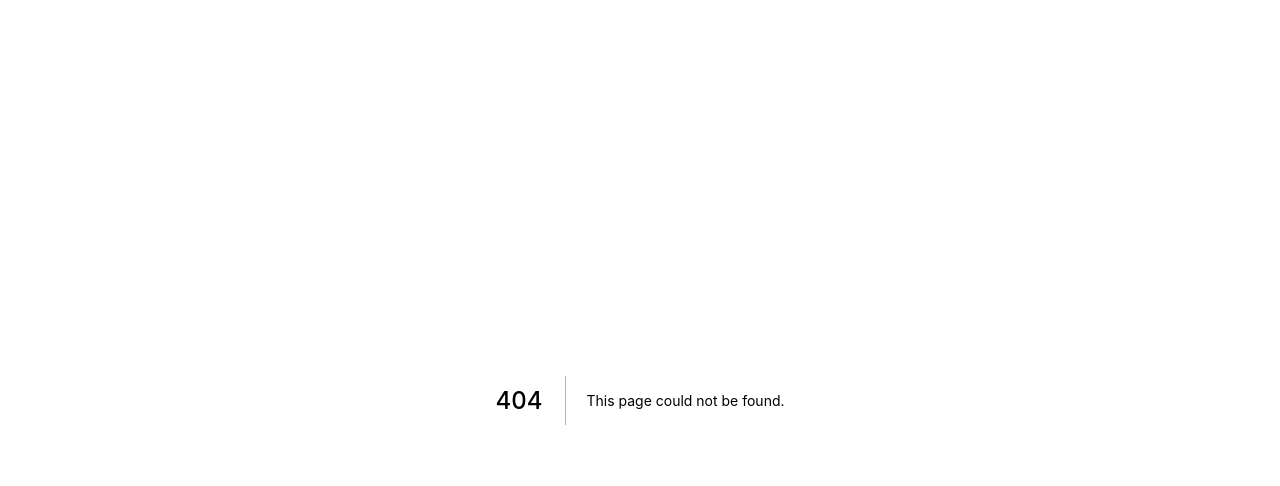
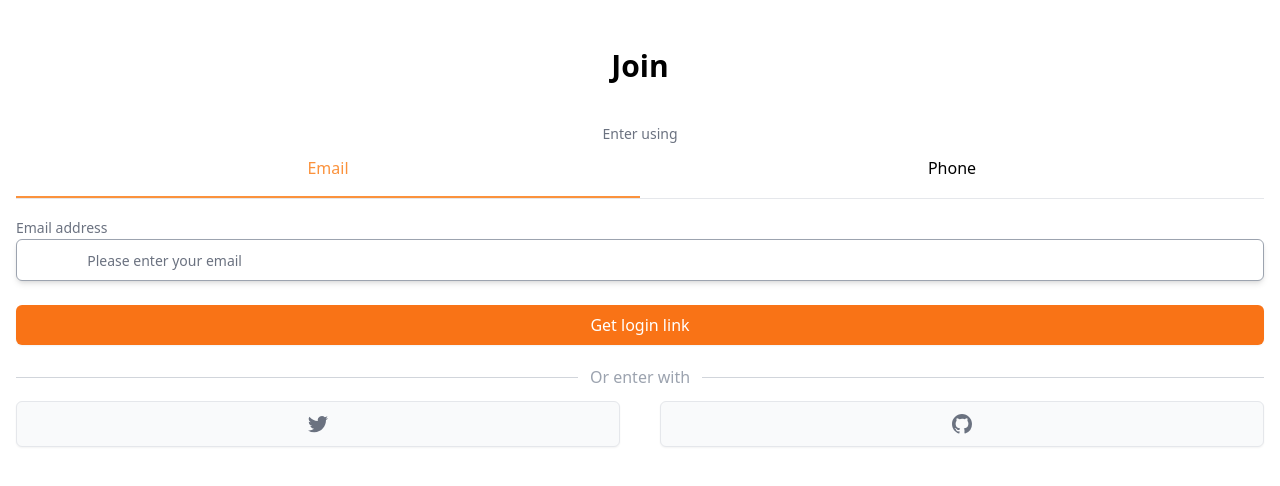
Before and after one commit to GEON1999/carrot-market, a Next.js app: page /enter in a window 1280 px wide. Before the commit this address had no page. Shown: the top 486 px of the page. Built offline with nearby package versions, Linux system fonts and the light colour scheme.

Commit message:
HTML&CSS: sign up

```diff
--- a/package.json
+++ b/package.json
@@ -14,6 +14,7 @@
     "react-dom": "18.2.0"
   },
   "devDependencies": {
+    "@tailwindcss/forms": "^0.5.2",
     "@types/node": "18.6.3",
     "@types/react": "18.0.15",
     "@types/react-dom": "18.0.6",
--- /dev/null
+++ b/pages/enter.tsx
@@ -0,0 +1,111 @@
+import { useState } from "react";
+
+export default function Enter() {
+  const [method, setMethod] = useState<"email" | "phone">("email");
+  const onEmailClick = () => setMethod("email");
+  const onPhoneClick = () => setMethod("phone");
+  return (
+    <div className="mx-4">
+      <h3 className="text-center mt-12 font-bold text-3xl">Join</h3>
+      <div>
+        <div className="felx flex-col">
+          <h5 className="text-center mt-10 text-sm text-gray-500">
+            Enter using
+          </h5>
+          <div className="grid grid-cols-2 mt-3  border-b">
+            <button
+              onClick={onEmailClick}
+              className={`pb-4 border-b-2 ${
+                method === "email"
+                  ? " border-orange-400 text-orange-400"
+                  : "border-transparent"
+              }`}
+            >
+              Email
+            </button>
+            <button
+              onClick={onPhoneClick}
+              className={`pb-4 border-b-2 ${
+                method === "phone"
+                  ? " border-orange-400 text-orange-400"
+                  : "border-transparent"
+              }`}
+            >
+              Phone
+            </button>
+          </div>
+        </div>
+        <form className="mt-4 mb-2">
+          <label className="text-sm text-gray-500">
+            {method === "email" ? "Email address" : null}
+            {method === "phone" ? "Phone number" : null}
+          </label>
+          <div>
+            {method === "email" ? (
+              <input
+                type="email"
+                required
+                placeholder="
+                Please enter your email"
+                className="border-gray-400 shadow-md w-full border placeholder:text-gray-500 placeholder:text-sm rounded-md  px-3 py-2 focus:outline-none focus:border-orange-500 focus:ring-orange-500"
+              />
+            ) : null}
+            {method === "phone" ? (
+              <div className="flex rounded-sm shadow-sm">
+                <span className="flex items-center justify-center px-3 rounded-l-md border border-r-0 border-gray-300 bg-gray-50 text-gray-500 select-none text-sm">
+                  +82
+                </span>
+                <input
+                  type="number"
+                  required
+                  placeholder="Plese enter your number"
+                  className="appearance-none border-gray-300 shadow-md w-full border px-3 py-2 placeholder:text-gray-500 placeholder:text-sm rounded-md rounded-l-none   focus:outline-none focus:border-orange-500 focus:ring-orange-500"
+                />
+              </div>
+            ) : null}
+          </div>
+          <button className="mt-6 bg-orange-500 rounded-md w-full py-2 px-3 text-white shadow-sm hover:bg-orange-600 focus:ring-orange-500 focus:ring-2 focus:ring-offset-1 outline-none">
+            {method === "email" ? "Get login link" : null}
+            {method === "phone" ? "Get one-time password" : null}
+          </button>
+        </form>
+        <div className="mt-8">
+          <div className="relative">
+            <div className="absolute border-b border-gray-300 w-full" />
+            <div className="relative -top-3 text-center ">
+              <span className=" text-gray-400 bg-white px-3">
+                Or enter with
+              </span>
+            </div>
+          </div>
+          <div className="grid grid-cols-2 gap-10">
+            <button className="bg-gray-50 flex items-center justify-center border border-gray-200 py-3 rounded-md hover:bg-gray-100 shadow-sm text-gray-500 hover:text-gray-700">
+              <svg
+                className="w-5 h-5"
+                aria-hidden="true"
+                fill="currentColor"
+                viewBox="0 0 20 20"
+              >
+                <path d="M6.29 18.251c7.547 0 11.675-6.253 11.675-11.675 0-.178 0-.355-.012-.53A8.348 8.348 0 0020 3.92a8.19 8.19 0 01-2.357.646 4.118 4.118 0 001.804-2.27 8.224 8.224 0 01-2.605.996 4.107 4.107 0 00-6.993 3.743 11.65 11.65 0 01-8.457-4.287 4.106 4.106 0 001.27 5.477A4.073 4.073 0 01.8 7.713v.052a4.105 4.105 0 003.292 4.022 4.095 4.095 0 01-1.853.07 4.108 4.108 0 003.834 2.85A8.233 8.233 0 010 16.407a11.616 11.616 0 006.29 1.84" />
+              </svg>
+            </button>
+            <button className="bg-gray-50 flex items-center justify-center border border-gray-200 py-3 rounded-md hover:bg-gray-100 shadow-sm text-gray-500 hover:text-gray-700">
+              <svg
+                className="w-5 h-5"
+                aria-hidden="true"
+                fill="currentColor"
+                viewBox="0 0 20 20"
+              >
+                <path
+                  fillRule="evenodd"
+                  d="M10 0C4.477 0 0 4.484 0 10.017c0 4.425 2.865 8.18 6.839 9.504.5.092.682-.217.682-.483 0-.237-.008-.868-.013-1.703-2.782.605-3.369-1.343-3.369-1.343-.454-1.158-1.11-1.466-1.11-1.466-.908-.62.069-.608.069-.608 1.003.07 1.531 1.032 1.531 1.032.892 1.53 2.341 1.088 2.91.832.092-.647.35-1.088.636-1.338-2.22-.253-4.555-1.113-4.555-4.951 0-1.093.39-1.988 1.029-2.688-.103-.253-.446-1.272.098-2.65 0 0 .84-.27 2.75 1.026A9.564 9.564 0 0110 4.844c.85.004 1.705.115 2.504.337 1.909-1.296 2.747-1.027 2.747-1.027.546 1.379.203 2.398.1 2.651.64.7 1.028 1.595 1.028 2.688 0 3.848-2.339 4.695-4.566 4.942.359.31.678.921.678 1.856 0 1.338-.012 2.419-.012 2.747 0 .268.18.58.688.482A10.019 10.019 0 0020 10.017C20 4.484 15.522 0 10 0z"
+                  clipRule="evenodd"
+                />
+              </svg>
+            </button>
+          </div>
+        </div>
+      </div>
+    </div>
+  );
+}
--- a/pages/index.tsx
+++ b/pages/index.tsx
@@ -1,88 +1,7 @@
 import type { NextPage } from "next";
 
 const Home: NextPage = () => {
-  return (
-    <div className="bg-slate-500 py-28 px-10 grid gap-10">
-      <div className="bg-white p-6 rounded-3xl shadow-2xl">
-        <div>
-          <span className="font-semibold text-lg">Select item</span>
-        </div>
-        <div className="flex justify-between mt-2">
-          <span className="text-gray-400">Grey Chair</span>
-          <span>$10</span>
-        </div>
-        <div className="flex justify-between my-1">
-          <span className="text-gray-400">Tooly Table</span>
-          <span>$80</span>
-        </div>
-        <div className="flex justify-between border-t-2 border-dashed mt-2 pt-2">
-          <span className="font-semibold ">Total</span>
-          <span>$90</span>
-        </div>
-        <div className="bg-blue-400 rounded-3xl text-center p-2 w-40 m-auto text-white">
-          Checkout
-        </div>
-      </div>
-      <div className="bg-blue-500 overflow-hidden rounded-3xl shadow-xl">
-        <div className=" p-6 ">
-          <span className="text-white text-lg font-semibold">Profile</span>
-        </div>
-        <div className="bg-white rounded-t-3xl p-6 ">
-          <div className="flex justify-between items-end relative -top-16">
-            <div className="flex flex-col items-center">
-              <span className="text-sm text-gray-400 mb-1">Orders</span>
-              <span className="font-semibold">340</span>
-            </div>
-            <div className="w-24 h-24 bg-slate-400 rounded-full" />
-            <div className="flex flex-col items-center">
-              <span className="text-sm text-gray-400 mb-1">Spent</span>
-              <span className="font-semibold">$2,310</span>
-            </div>
-          </div>
-          <div className="text-center flex flex-col">
-            <span className="font-semibold text-2xl">Geon</span>
-            <span className="text-sm text-gray-400">Deagu, Korea</span>
-          </div>
-        </div>
-      </div>
-      <div className="bg-white p-6 rounded-3xl shadow-2xl">
-        <div className="flex justify-between mb-3">
-          <div>⬅</div>
-          <div className="space-x-3">
-            <span>⭐ 4.9</span>
-            <span>❤</span>
-          </div>
-        </div>
-        <div className=" h-72 bg-stone-600 m-auto mb-3" />
-        <div className="flex flex-col">
-          <span className="font-semibold text-lg">Grey Chair</span>
-          <span className="text-sm text-gray-400">Chair</span>
-        </div>
-        <div className="flex justify-between items-center">
-          <div>
-            <input type="radio" />
-            <input type="radio" />
-            <input type="radio" />
-          </div>
-          <div className="items-center flex space-x-3 mb-7">
-            <button className="bg-blue-200 w-8  rounded-xl text-3xl items-center aspect-square flex justify-center">
-              -
-            </button>
-            <span className="font-bold text-2xl">1</span>
-            <button className="bg-blue-200 w-8  rounded-xl text-3xl items-center aspect-square flex justify-center">
-              +
-            </button>
-          </div>
-        </div>
-        <div className="flex justify-between items-center">
-          <span className="font-bold text-3xl">$10</span>
-          <div className="bg-blue-500 py-3 px-8 text-white rounded-xl">
-            Add to cart
-          </div>
-        </div>
-      </div>
-    </div>
-  );
+  return null;
 };
 
 export default Home;
--- a/tailwind.config.js
+++ b/tailwind.config.js
@@ -7,5 +7,5 @@
   theme: {
     extend: {},
   },
-  plugins: [],
+  plugins: [require("@tailwindcss/forms")],
 };
```
Also changed, not shown: 1 other file (tests, documents, lock files or other folders).
